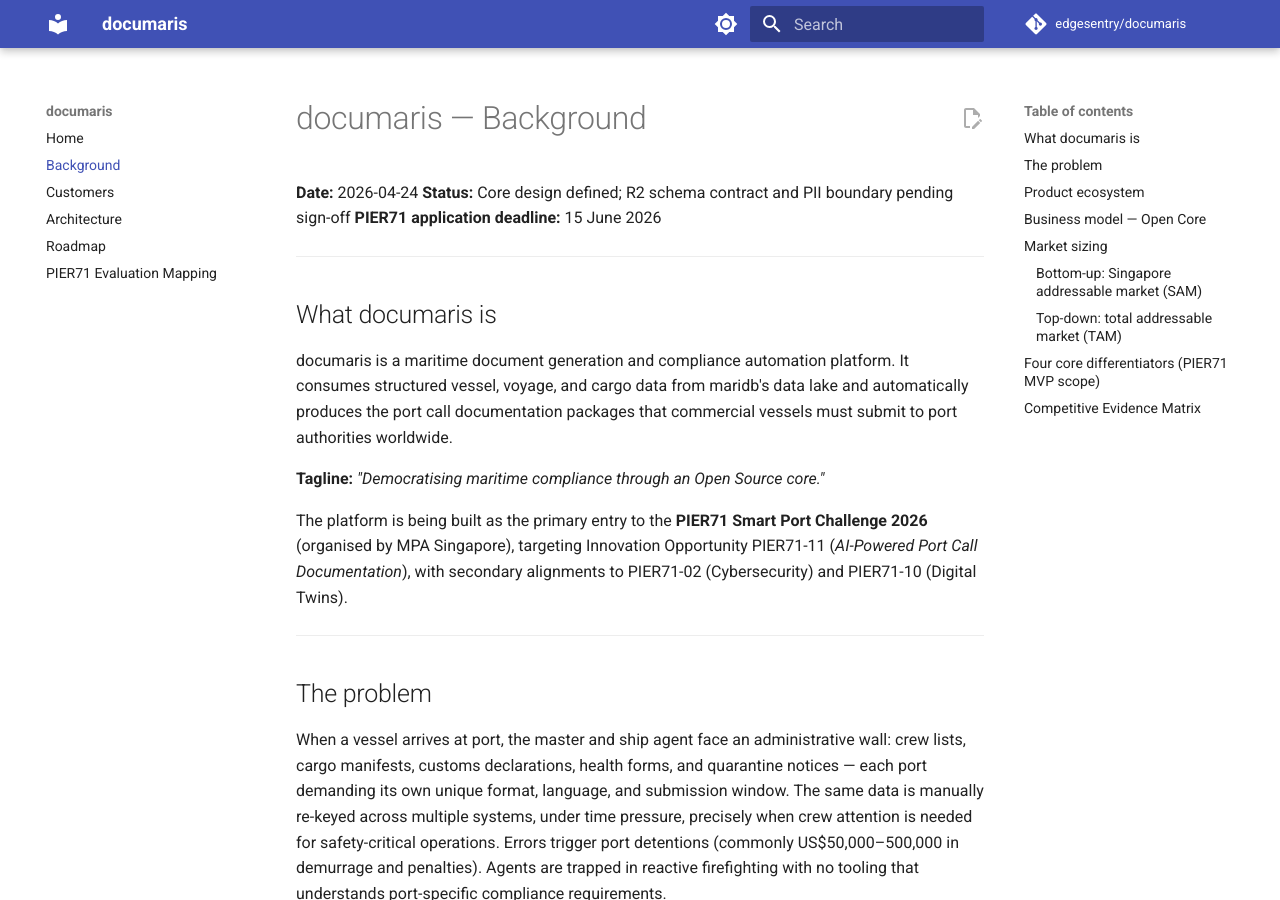
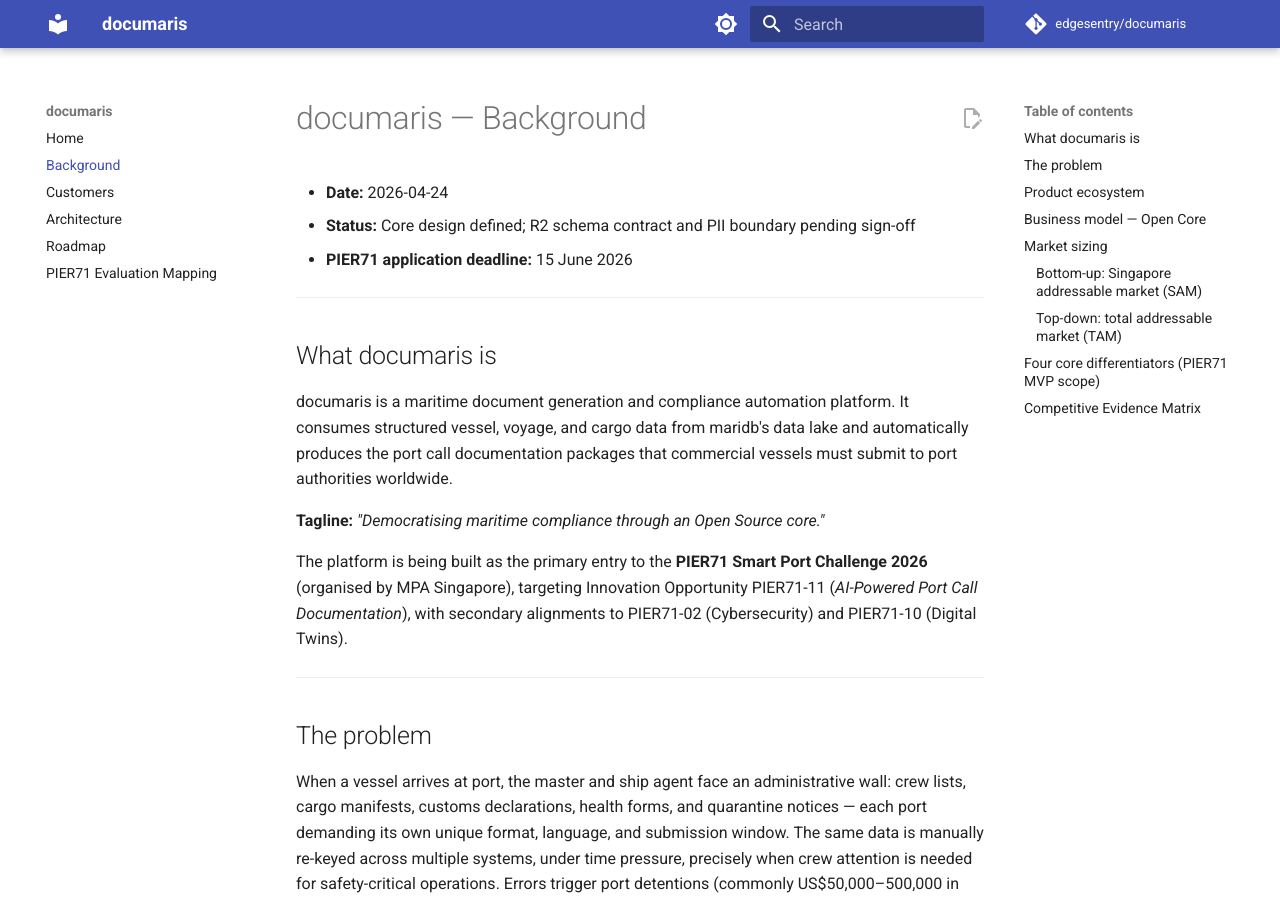
Before and after one commit to edgesentry/documaris, an MkDocs documentation site: the page built from docs/background.md, in a window 1280 px wide and 900 px high. Built offline with MkDocs 1.6.1 and Material for MkDocs 9.7.7, drawn with Linux system fonts in a browser that asks for light colours; comment, search, counter and statistics services are not loaded.

Commit message:
normalise header formatting across docs
Convert bold key-value headers to list format (- **Key:** value)
for consistency with architecture.md and roadmap.md.

Co-Authored-By: Claude Sonnet 4.6 <noreply@anthropic.com>

```diff
--- a/docs/background.md
+++ b/docs/background.md
@@ -1,8 +1,8 @@
 # documaris — Background
 
-**Date:** 2026-04-24
-**Status:** Core design defined; R2 schema contract and PII boundary pending sign-off
-**PIER71 application deadline:** 15 June 2026
+- **Date:** 2026-04-24
+- **Status:** Core design defined; R2 schema contract and PII boundary pending sign-off
+- **PIER71 application deadline:** 15 June 2026
 
 ---
 
@@ -110,9 +110,9 @@ Internationally standardised forms are free; highly localised, port-specific for
 
 ## Competitive Evidence Matrix
 
-**Comparison scope:** document generation workflow for port-call operations.
-**Method:** public documentation review + trial/demo verification where available.
-**Sample:** 3 representative platforms covering voyage management ERP, vessel compliance management, and port agency operations — reviewed April 2026.
+- **Comparison scope:** document generation workflow for port-call operations.
+- **Method:** public documentation review + trial/demo verification where available.
+- **Sample:** 3 representative platforms covering voyage management ERP, vessel compliance management, and port agency operations — reviewed April 2026.
 
 | Platform category | Offline form generation | Cryptographic PDF audit proof | Pre-submission regulatory conflict check | Checked on |
 |---|---|---|---|---|
```
Also changed, not shown: docs/pier71-evaluation-mapping.md (+2 -2 lines).
